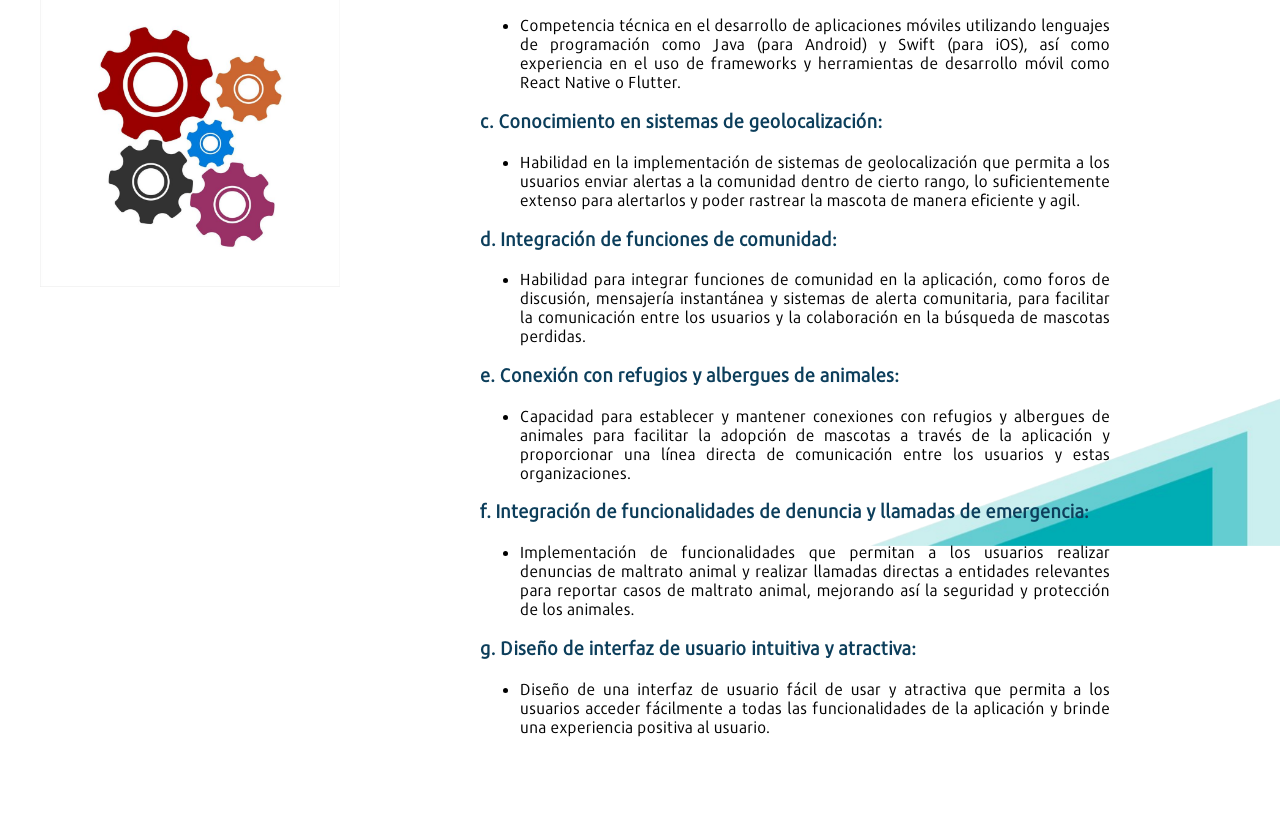
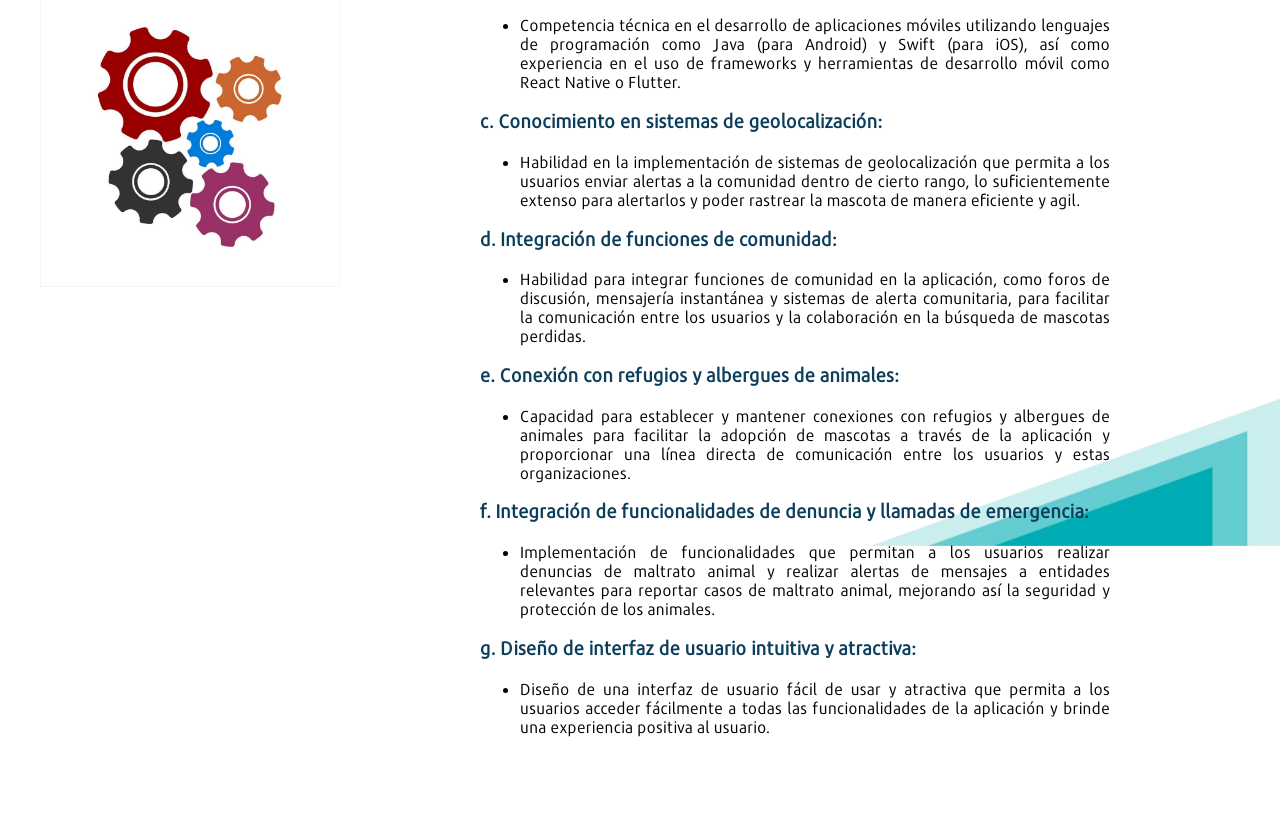
Before and after one commit to Daniick56/PetConnect-First-WebPage, a plain HTML site: page templates/recursosClave.html in a window 1280 px wide. Shown: the part 254-1073 px from the top of the page. Drawn offline with Linux system fonts and the light colour scheme; files whose address does not match are found by name.

Commit message:
Redaccion-RC-3

```diff
--- a/templates/recursosClave.html
+++ b/templates/recursosClave.html
@@ -55,7 +55,7 @@
                 <h3>f.	Integración de funcionalidades de denuncia y llamadas de emergencia: </h3>
                     <ul>
                         <li>
-                            <p>Implementación de funcionalidades que permitan a los usuarios realizar denuncias de maltrato animal y realizar llamadas directas a entidades relevantes para reportar casos de maltrato animal, mejorando así la seguridad y protección de los animales.</p>
+                            <p>Implementación de funcionalidades que permitan a los usuarios realizar denuncias de maltrato animal y realizar alertas de mensajes a entidades relevantes para reportar casos de maltrato animal, mejorando así la seguridad y protección de los animales.</p>
                         </li>
                     </ul>
                 <h3>g.	Diseño de interfaz de usuario intuitiva y atractiva:</h3>
```
